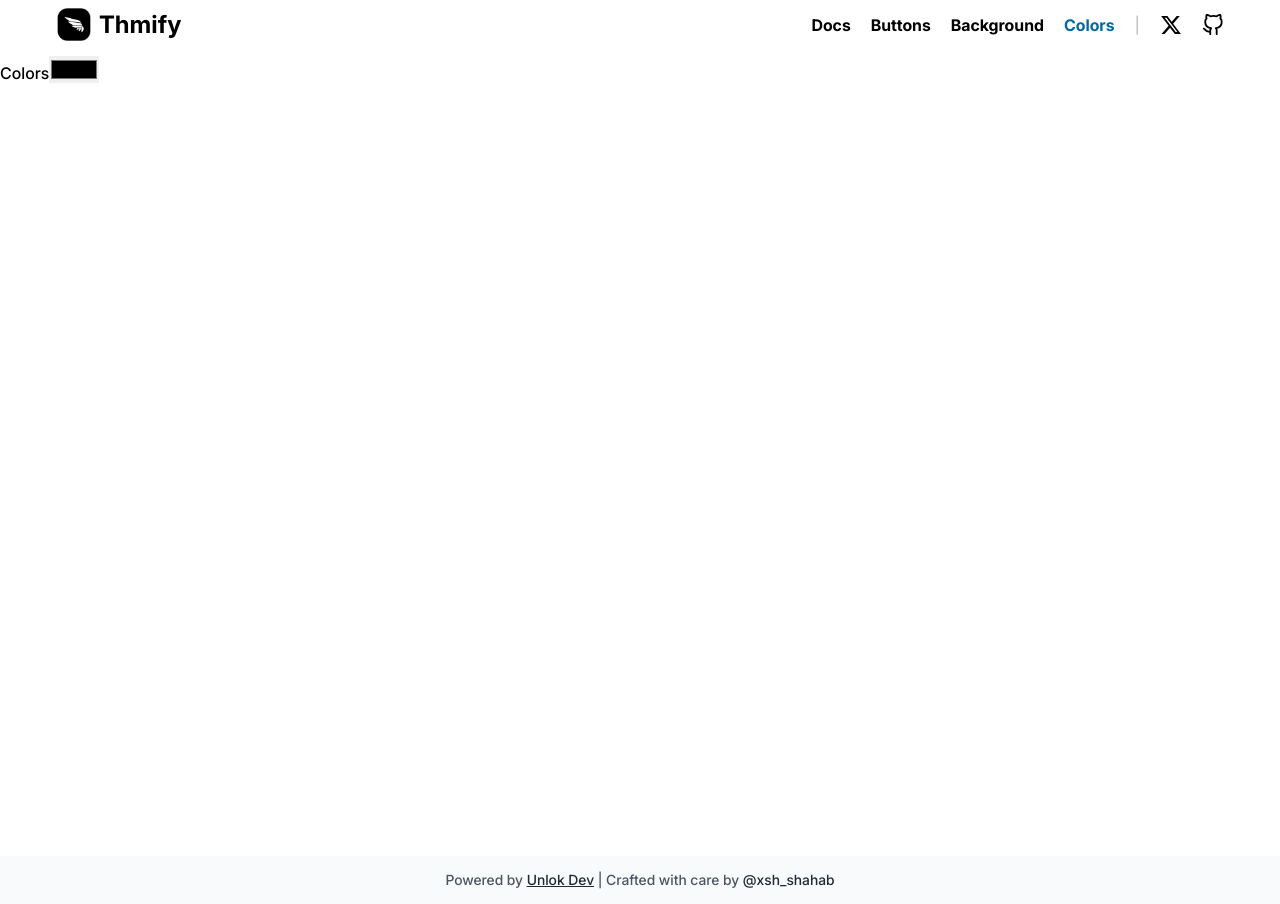
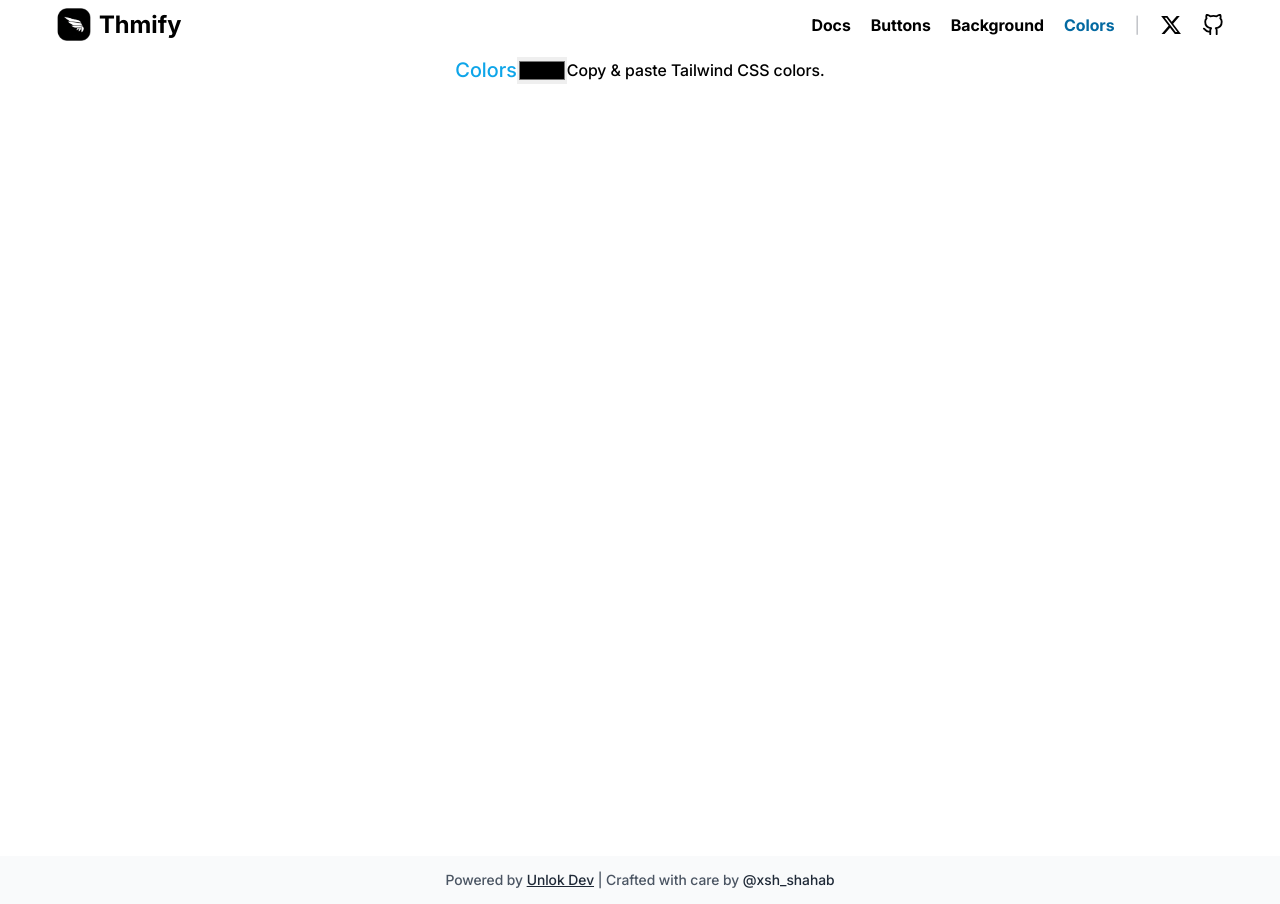
Before and after one commit to xshshahab/unlokthmify, a React (Vite) app: page /pages/colors in a window 1280 px wide. Built offline with nearby package versions, Linux system fonts and the light colour scheme.

Commit message:
Update Colors.jsx

```diff
--- a/src/components/Colors/Colors.jsx
+++ b/src/components/Colors/Colors.jsx
@@ -3,8 +3,11 @@ import React from "react"
 const Colors = () => {
     return (
         <div className="w-full mt-14 min-h-screen">
-            Colors
-            <input type="color" name="" id="" />
+            <div className="flex items-center justify-center">
+                <p className="text-sky-500 text-xl">Colors</p>
+            <input type="color" name="color" id="color" />
+                <p>Copy & paste Tailwind CSS colors.</p>
+            </div>
         </div>
     );
 }
```
